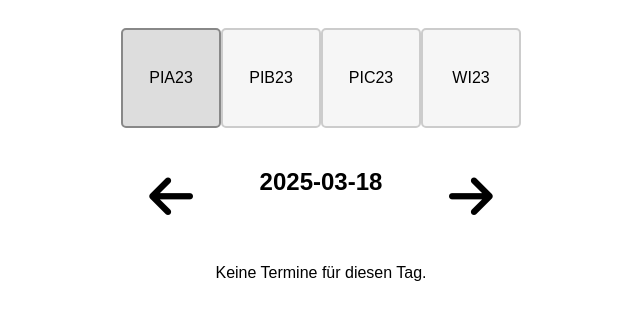
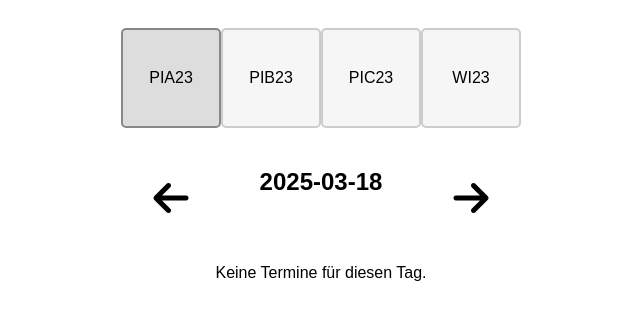
Before and after one commit to PhillipSteph/untitled, a website built with webpack: page stundenplan.html in a window 1280 px wide. Shown: the full height of the page, 319-959 px from the left. Built offline with nearby package versions, Linux system fonts and the light colour scheme; no server answers.

Commit message:
will work

```diff
--- a/stundenplan.html
+++ b/stundenplan.html
@@ -11,9 +11,13 @@
     button {
       width: 100px;
       height: 100px;
-      font-size: 50px;
+      font-size: 40px; /* Adjust font size to fit better */
       background-color: #00000000;
       border-color: #00000000;
+      display: flex;
+      justify-content: center;
+      align-items: center; /* Center the icon */
+      text-align: center; /* Center the text */
     }
     button:hover{
       color: #959595;
```
